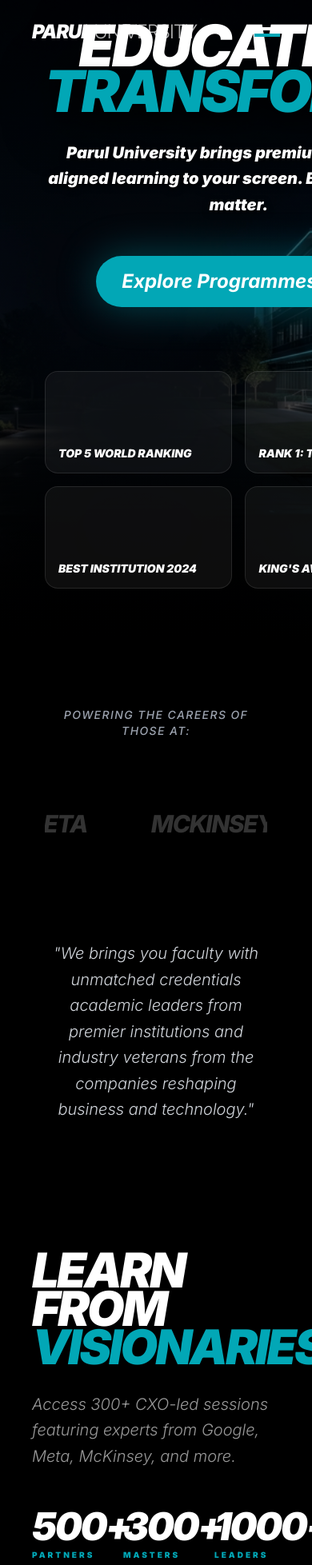
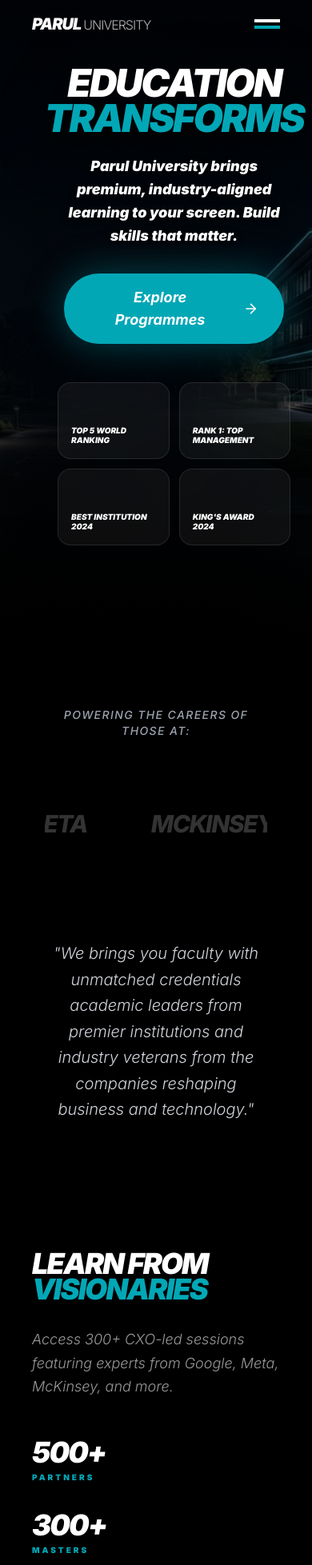
Before and after one commit to aipm-akshitgoel/AI-Blog-Generator, a Next.js app: page /test-template in a window 390 px wide. Shown: the part 40-1997 px from the top of the page at 80% size. Built offline with nearby package versions, Linux system fonts and the light colour scheme; a web font is replaced by a local one.

Commit message:
fix: improve mobile design for parul university components

```diff
--- a/src/components/parul/Curriculum.tsx
+++ b/src/components/parul/Curriculum.tsx
@@ -12,19 +12,19 @@ const Curriculum: React.FC = () => {
                         initial={{ opacity: 0, x: -50 }}
                         whileInView={{ opacity: 1, x: 0 }}
                         transition={{ duration: 0.8 }}
-                        className="max-w-2xl"
+                        className="max-w-2xl px-6 md:px-0"
                     >
-                        <h2 className="text-5xl md:text-7xl font-bold mb-8 leading-tight text-white">
+                        <h2 className="text-4xl md:text-7xl font-bold mb-6 md:mb-8 leading-tight text-white">
                             Curriculum Built <br />
                             for <span className="text-[#02a7b6]">Tomorrow</span>
                         </h2>
 
-                        <p className="text-xl text-gray-400 mb-12 font-light italic leading-relaxed">
+                        <p className="text-lg md:text-xl text-gray-400 mb-8 md:mb-12 font-light italic leading-relaxed">
                             Parul University delivers more than just lectures—it’s a comprehensive learning journey combining academic rigor, cutting-edge content, and modern pedagogy designed to keep you ahead of industry evolution.
                         </p>
                     </motion.div>
 
-                    <div className="grid grid-cols-1 md:grid-cols-2 gap-8">
+                    <div className="grid grid-cols-1 md:grid-cols-2 gap-6 md:gap-8 px-6 md:px-0">
                         {[
                             { title: "Content that evolves with the market", desc: "Curriculum continuously updated to reflect emerging trends, built with input from industry leaders to ensure relevance." },
                             { title: "Progressive mastery through active participation", desc: "Sequenced modules combining live interactive sessions, self-paced learning, case studies, and collaborative problem-solving—designed for depth, not just completion." },
@@ -36,9 +36,9 @@ const Curriculum: React.FC = () => {
                                 initial={{ opacity: 0, y: 30 }}
                                 whileInView={{ opacity: 1, y: 0 }}
                                 transition={{ duration: 0.5, delay: idx * 0.1 }}
-                                className="bg-white/5 backdrop-blur-xl border-l-4 border-[#02a7b6] p-8 rounded-r-2xl hover:bg-white/10 transition-colors"
+                                className="bg-white/5 backdrop-blur-xl border-l-4 border-[#02a7b6] p-6 md:p-8 rounded-r-2xl hover:bg-white/10 transition-colors"
                             >
-                                <h3 className="text-2xl font-bold mb-4 text-white">{item.title}</h3>
+                                <h3 className="text-xl md:text-2xl font-bold mb-3 md:mb-4 text-white">{item.title}</h3>
                                 <p className="text-gray-400 italic text-sm font-medium leading-relaxed">{item.desc}</p>
                             </motion.div>
                         ))}
--- a/src/components/parul/Hero.tsx
+++ b/src/components/parul/Hero.tsx
@@ -18,39 +18,39 @@ const Hero: React.FC = () => {
             </div>
 
             {/* Content */}
-            <div className="parul-container relative z-10 max-w-5xl">
+            <div className="parul-container relative z-10 max-w-5xl pt-24 md:pt-0">
                 <motion.div
                     initial={{ opacity: 0, scale: 0.95 }}
                     animate={{ opacity: 1, scale: 1 }}
                     transition={{ duration: 1 }}
                 >
-                    <h1 className="text-7xl md:text-[10rem] font-black tracking-tighter mb-8 leading-[0.8] italic uppercase drop-shadow-[0_10px_30px_rgba(0,0,0,0.8)]">
+                    <h1 className="text-5xl sm:text-7xl md:text-[10rem] font-black tracking-tighter mb-6 md:mb-8 leading-[0.9] md:leading-[0.8] italic uppercase drop-shadow-[0_10px_30px_rgba(0,0,0,0.8)]">
                         Education <br />
                         <span className="text-[#02a7b6] italic block drop-shadow-[0_10px_10px_rgba(0,0,0,0.5)]">Transforms</span>
                     </h1>
 
-                    <p className="text-xl md:text-2xl text-white max-w-2xl mx-auto mb-12 leading-relaxed font-black italic drop-shadow-[0_2px_4px_rgba(0,0,0,1)]">
+                    <p className="text-lg md:text-2xl text-white max-w-2xl mx-auto mb-8 md:mb-12 leading-relaxed font-black italic drop-shadow-[0_2px_4px_rgba(0,0,0,1)] px-4 md:px-0">
                         Parul University brings premium, industry-aligned learning to your screen. Build skills that matter.
                     </p>
 
-                    <div className="flex justify-center">
-                        <a href="#programmes" className="btn-primary group py-6 px-16 text-2xl font-black italic rounded-full shadow-[0_0_50px_rgba(2,167,182,0.4)]">
+                    <div className="flex justify-center px-6">
+                        <a href="#programmes" className="btn-primary group py-4 md:py-6 px-8 md:px-16 text-lg md:text-2xl font-black italic rounded-full shadow-[0_0_50px_rgba(2,167,182,0.4)]">
                             Explore Programmes
-                            <ArrowRight className="w-8 h-8 group-hover:translate-x-3 transition-transform ml-2" />
+                            <ArrowRight className="w-5 h-5 md:w-8 md:h-8 group-hover:translate-x-3 transition-transform ml-2" />
                         </a>
                     </div>
                 </motion.div>
 
                 {/* Ranking Cards */}
-                <div className="grid grid-cols-2 md:grid-cols-4 gap-4 mt-20">
+                <div className="grid grid-cols-2 md:grid-cols-4 gap-3 md:gap-4 mt-12 md:mt-20 px-4 md:px-0">
                     {[
                         "Top 5 World Ranking",
                         "Rank 1: Top Management",
                         "Best Institution 2024",
                         "King's Award 2024"
                     ].map((title, idx) => (
-                        <div key={idx} className="bg-white/5 backdrop-blur-3xl border border-white/10 p-4 rounded-2xl flex flex-col justify-end text-left h-32 hover:bg-white/10 transition-all">
-                            <div className="text-sm font-black italic uppercase leading-tight">{title}</div>
+                        <div key={idx} className="bg-white/5 backdrop-blur-3xl border border-white/10 p-4 rounded-2xl flex flex-col justify-end text-left h-24 md:h-32 hover:bg-white/10 transition-all">
+                            <div className="text-[10px] md:text-sm font-black italic uppercase leading-tight">{title}</div>
                         </div>
                     ))}
                 </div>
--- a/src/components/parul/Navbar.tsx
+++ b/src/components/parul/Navbar.tsx
@@ -17,18 +17,20 @@ const Navbar: React.FC = () => {
     return (
         <nav className="fixed top-0 left-0 right-0 z-50 transition-all duration-300">
             {/* Top Banner */}
-            <div className={`bg-[#342b7c] text-white py-1 px-4 text-center text-[10px] md:text-xs font-bold tracking-[0.2em] uppercase flex items-center justify-center gap-3 transition-all duration-300 ${isScrolled ? 'h-0 py-0 opacity-0 overflow-hidden' : 'h-8 opacity-100'}`}>
-                <span>Admissions Open for PG Program in Artificial Intelligence & Machine Learning |</span>
-                <a href="#" className="flex items-center gap-1 hover:text-[#02a7b6] transition-colors">
-                    Enroll Now <Send className="w-3 h-3" />
-                </a>
+            <div className={`bg-[#342b7c] text-white py-1.5 px-4 text-center text-[8px] md:text-[10px] font-bold tracking-[0.2em] uppercase transition-all duration-300 ${isScrolled ? 'h-0 py-0 opacity-0 overflow-hidden' : 'min-h-[2.5rem] md:h-8 opacity-100'}`}>
+                <div className="flex flex-col md:flex-row items-center justify-center gap-1 md:gap-3">
+                    <span>Admissions Open for PG Program in AI & ML |</span>
+                    <a href="#" className="flex items-center gap-1 hover:text-[#02a7b6] transition-colors">
+                        Enroll Now <Send className="w-3 h-3" />
+                    </a>
+                </div>
             </div>
 
             {/* Main Nav menu */}
-            <div className={`transition-all duration-500 ${isScrolled ? 'bg-black/80 backdrop-blur-2xl border-b border-white/10 py-4 shadow-2xl' : 'bg-transparent py-8'}`}>
-                <div className="parul-container px-6 flex items-center justify-between">
+            <div className={`transition-all duration-500 ${isScrolled ? 'bg-black/80 backdrop-blur-2xl border-b border-white/10 py-3 md:py-4 shadow-2xl' : 'bg-transparent py-4 md:py-8'}`}>
+                <div className="parul-container px-4 md:px-6 flex items-center justify-between">
                     <div className="flex items-center gap-2">
-                        <h1 className="text-2xl font-black tracking-tighter text-white italic">PARUL <span className="font-light not-italic text-white/70">UNIVERSITY</span></h1>
+                        <h1 className="text-xl md:text-2xl font-black tracking-tighter text-white italic">PARUL <span className="font-light not-italic text-white/70 text-base md:text-2xl">UNIVERSITY</span></h1>
                     </div>
 
                     <div className="hidden md:flex items-center gap-12 text-[11px] font-black uppercase tracking-[0.3em] text-white/70">
--- a/src/components/parul/StatsAndLeaders.tsx
+++ b/src/components/parul/StatsAndLeaders.tsx
@@ -6,33 +6,33 @@ import { motion } from 'framer-motion';
 const StatsAndLeaders: React.FC = () => {
     return (
         <section className="bg-black py-20 overflow-hidden relative">
-            <div className="parul-container">
+            <div className="parul-container px-6">
                 <div className="grid grid-cols-1 md:grid-cols-2 gap-12 items-center">
                     <motion.div
                         initial={{ opacity: 0, x: -50 }}
                         whileInView={{ opacity: 1, x: 0 }}
                         transition={{ duration: 0.8 }}
                     >
-                        <h2 className="text-6xl md:text-8xl font-black mb-8 leading-[0.8] tracking-tighter italic uppercase text-white">
+                        <h2 className="text-4xl md:text-8xl font-black mb-8 leading-[0.9] md:leading-[0.8] tracking-tighter italic uppercase text-white">
                             Learn from <br />
                             <span className="text-[#02a7b6]">Visionaries</span>
                         </h2>
 
-                        <p className="text-xl text-white/60 mb-12 max-w-lg font-light italic leading-relaxed">
+                        <p className="text-lg md:text-xl text-white/60 mb-12 max-w-lg font-light italic leading-relaxed">
                             Access 300+ CXO-led sessions featuring experts from Google, Meta, McKinsey, and more.
                         </p>
 
-                        <div className="grid grid-cols-3 gap-8">
-                            <div>
-                                <div className="text-5xl font-black italic mb-1 uppercase tracking-tighter text-white">500+</div>
+                        <div className="grid grid-cols-1 sm:grid-cols-3 gap-8">
+                            <div className="flex flex-col items-start">
+                                <div className="text-4xl md:text-5xl font-black italic mb-1 uppercase tracking-tighter text-white">500+</div>
                                 <div className="text-[10px] font-black uppercase tracking-[0.3em] text-[#02a7b6]">Partners</div>
                             </div>
-                            <div>
-                                <div className="text-5xl font-black italic mb-1 uppercase tracking-tighter text-white">300+</div>
+                            <div className="flex flex-col items-start">
+                                <div className="text-4xl md:text-5xl font-black italic mb-1 uppercase tracking-tighter text-white">300+</div>
                                 <div className="text-[10px] font-black uppercase tracking-[0.3em] text-[#02a7b6]">Masters</div>
                             </div>
-                            <div>
-                                <div className="text-5xl font-black italic mb-1 uppercase tracking-tighter text-white">1000+</div>
+                            <div className="flex flex-col items-start">
+                                <div className="text-4xl md:text-5xl font-black italic mb-1 uppercase tracking-tighter text-white">1000+</div>
                                 <div className="text-[10px] font-black uppercase tracking-[0.3em] text-[#02a7b6]">Leaders</div>
                             </div>
                         </div>
```
Also changed, not shown: src/components/parul/Programs.tsx (+25 -25 lines).
